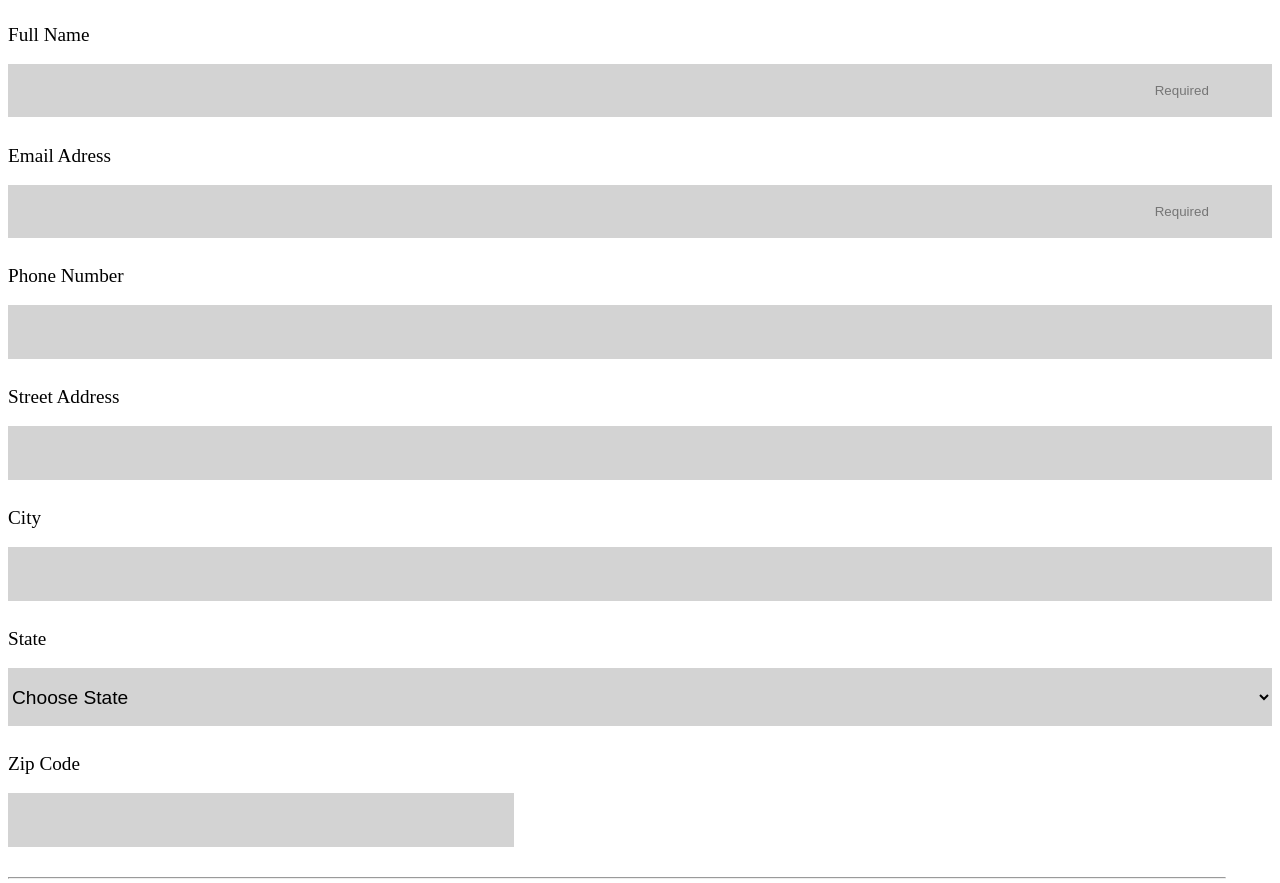
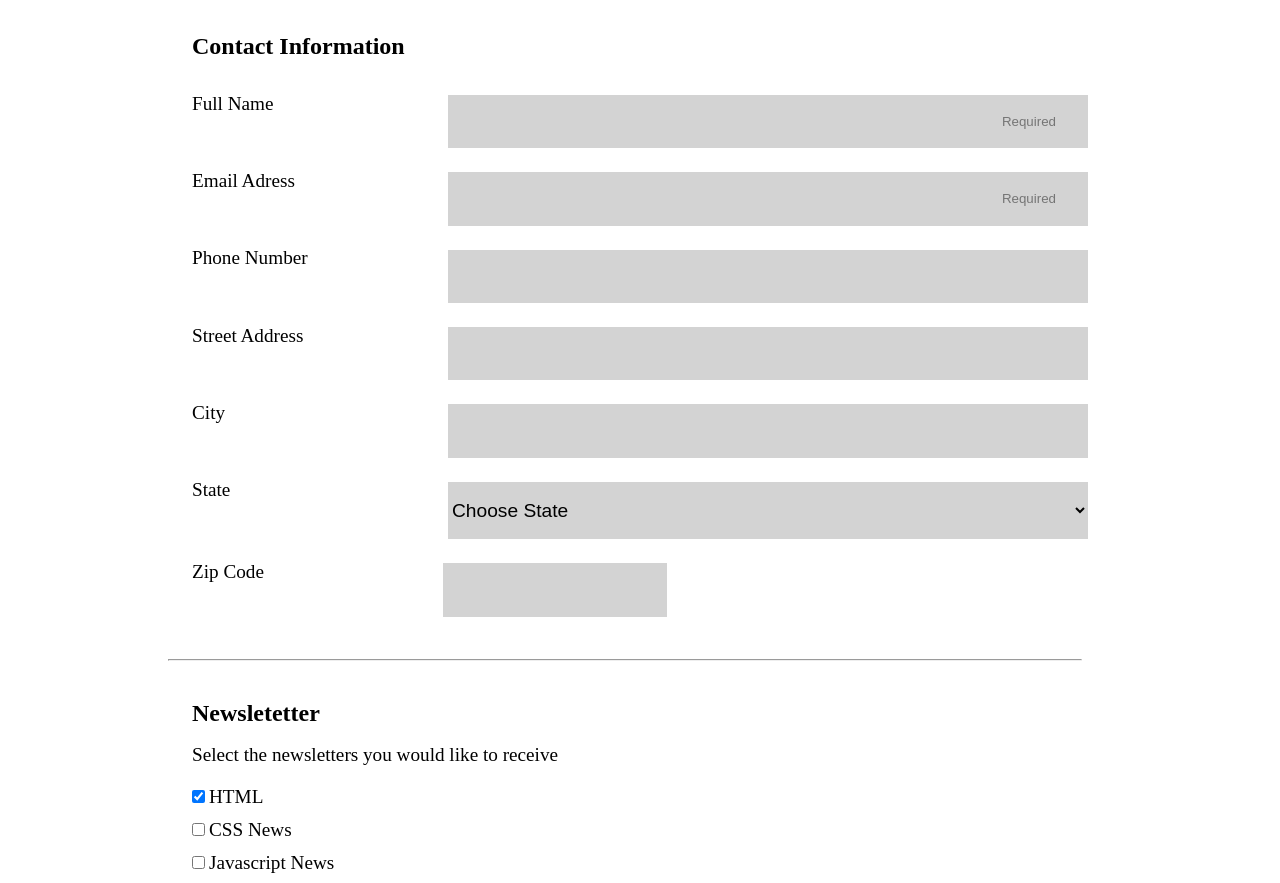
Before and after one commit to pattherogue/An-Online-Registration-Form, a plain HTML site: page index.html in a window 1280 px wide. Shown: the part 235-1118 px from the top of the page. Drawn offline with Linux system fonts and the light colour scheme.

Commit message:
Desktop Complete
Completed desktop mockup. Working towards exceeds grading.

```diff
--- a/index.html
+++ b/index.html
@@ -7,15 +7,17 @@
     <title>Document</title>
 </head>
 <body>
-    <header>
+
         <!--Banner-->
         <p class="banner">The Code Review</p>
+        <!--Desktop Container-->
+<div class="desktop-container">
         <!--Header-->
         <div class="main-header">
             <h1>Signup for our newsletter</h1>
             <p>Get the latest news on how your cide is doing right in your inbox</p>
         </div>
-    </header>
+
 
     <hr>
     <hr>
@@ -25,16 +27,32 @@
             <fieldset class="contact">
                 <!--Contact Information-->
                 <legend><h2>Contact Information</h2></legend>
+                <div class="contact-flex">
                     <label for="full-name">Full Name</label><br>
                     <input type="text" id="full-name" name="full-name" placeholder="Required" required><br>
+                </div>
+
+                <div class="contact-flex">
                     <label for="email">Email Adress</label><br>
                     <input type="email" id="email" name="email" placeholder="Required" required><br>
+                </div>
+
+                <div class="contact-flex">
                     <label for="phone-number">Phone Number</label><br>
                     <input type="tel" id="phone-number" name="phone-number"><br>
+                </div>
+
+                <div class="contact-flex">
                     <label for="street-address">Street Address</label><br>
                     <input type="text" id="street-address" name="street-address"><br>
+                </div>
+
+                <div class="contact-flex">
                     <label for="city">City</label><br>
                     <input type="text" id="city" name="city"><br>
+                </div>
+
+                <div class="contact-flex">
                     <label for="state">State</label><br>
                     <select id="states" name="states">
                         <option disabled hidden selected>Choose State</option>
@@ -90,8 +108,12 @@
                         <option value="WI">Wisconsin</option>
                         <option value="WY">Wyoming</option>
                     </select><br>
+                </div>
+
+                <div class="contact-flex">
                     <label for="zip-code">Zip Code</label><br>
                     <input type="text" id="zip-code" name="zip-code">
+                </div>
             </fieldset>
 
             <hr id="second-hr">
@@ -118,7 +140,7 @@
                 </div>
 
                 <!--Text Area-->
-                <label>Other topics you woudl like to hear about</label><br>
+                <label id="other-topics">Other topics you woudl like to hear about</label><br>
                 <textarea name="other-topics" id="other-topics" rows="10" cols="5"></textarea><br>
 
                 <!--Submit Button-->
@@ -132,5 +154,6 @@
 
         </form>
     </main>
+</div>
 </body>
 </html>
--- a/style.css
+++ b/style.css
@@ -56,6 +56,19 @@ select,
 textarea {
     background-color: lightgray;
     border: none;
+}
+
+.contact-flex {
+    display: flex;
+    flex-direction: column;
+}
+
+.contact-flex input,
+select  {
+    display: block;
+    width: 100%;
+    height: 50px;
+    margin: 12px 0;
 }
 
 .contact,
@@ -129,3 +142,42 @@ textarea {
     width: 90%;
     border-radius: 25px;
 }
+
+/* Media Queries */
+@media (max-width:425px) {
+
+
+}
+@media (min-width:768px ) {
+    .desktop-container {
+        margin: 0 10em;
+        padding-top: 30px;
+    }
+
+    .contact-flex {
+        display: flex;
+        flex-direction: row;
+
+    }
+
+    .contact-flex label {
+        width: 40%;
+    }
+
+    #zip-code {
+        max-width: 25%;
+        margin-right: 47%;
+    }
+
+    .contact,
+    .newsletter {
+        margin: 1.5em 1.5em;
+    }
+
+    .contact h2 {
+        padding-bottom: 15px;
+    }
+
+    #other-topics {
+        padding-bottom: 15px;
+    }
```
Lines whose indentation alone changed are shown as unchanged.
